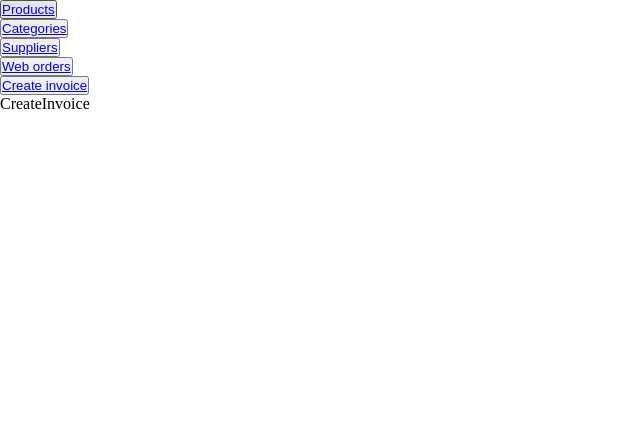
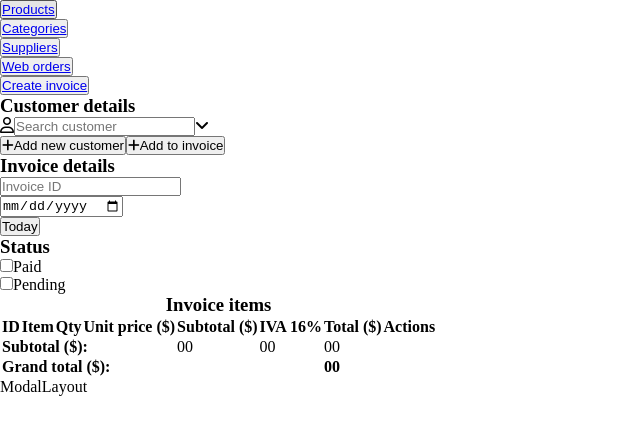
Before and after one commit to DajLx/InventorySystem, a React (Vite) app in the folder react/: page /create-invoice in a window 1280 px wide. Shown: the top 432 px of the page, without its empty margins (0-640 px from the left). Built offline with nearby package versions, Linux system fonts and the light colour scheme.

Commit message:
Redux store added

```diff
--- a/react/package.json
+++ b/react/package.json
@@ -10,8 +10,10 @@
     "preview": "vite preview"
   },
   "dependencies": {
+    "@reduxjs/toolkit": "^2.12.0",
     "react": "^19.2.8",
     "react-dom": "^19.2.8",
+    "react-redux": "^9.3.0",
     "react-router": "^8.3.0"
   },
   "devDependencies": {
--- /dev/null
+++ b/react/src/app/store.js
@@ -0,0 +1,9 @@
+import { configureStore } from "@reduxjs/toolkit";
+
+import modalReducer from "../features/modal/modalSlice";
+
+export const store = configureStore({
+  reducer: {
+    modal: modalReducer,
+  },
+});
--- /dev/null
+++ b/react/src/components/ModalLayout.jsx
@@ -0,0 +1,5 @@
+function ModalLayout() {
+  return <div>ModalLayout</div>;
+}
+
+export default ModalLayout;
--- a/react/src/components/home/Categories.jsx
+++ b/react/src/components/home/Categories.jsx
@@ -14,10 +14,12 @@ function Categories() {
         <td>{productsQuantity}</td>
         <td>
           <button type="button">
-            <i className="fa-regular fa-pen-to-square"></i>Edit
+            <i className="fa-regular fa-pen-to-square" aria-hidden="true"></i>
+            Edit
           </button>
           <button type="button">
-            <i className="fa-regular fa-trash-can"></i>
+            <i className="fa-regular fa-trash-can" aria-hidden="true"></i>
+            <span className="sr-only">delete</span>
           </button>
         </td>
       </tr>
@@ -32,7 +34,9 @@ function Categories() {
           name="search-bar"
           placeholder="Search categories..."
         />
-        <button type="button">New category</button>
+        <button type="button">
+          <i className="fa-solid fa-plus" aria-hidden="true"></i>New category
+        </button>
       </div>
 
       <div className="table-wrapper">
--- a/react/src/components/home/CreateInvoice.jsx
+++ b/react/src/components/home/CreateInvoice.jsx
@@ -1,5 +1,203 @@
+import { useState } from "react";
+
+import ModalLayout from "../ModalLayout";
+
 function CreateInvoice() {
-  return <div>CreateInvoice</div>;
+  const [dateValue, setDateValue] = useState("");
+  const [statusCheck, setStatusCheck] = useState(false);
+
+  const invoiceItemsStock = [];
+
+  const displayTableData = (it, index) => {
+    const { id, item, supplier, amount, price } = it;
+
+    return (
+      <tr key={index}>
+        <th scope="row">{id}</th>
+        <td>
+          {item} <span>{supplier}</span>
+        </td>
+        <td>{amount}</td>
+        <td>{price}</td>
+        <td>{amount * price}</td>
+        <td>{amount * price}</td>
+        <td>{amount * price}</td>
+        <td>
+          <button type="button">
+            <i className="fa-regular fa-trash-can" aria-hidden="true"></i>
+            <span className="sr-only">delete</span>
+          </button>
+        </td>
+      </tr>
+    );
+  };
+
+  const setTodayDate = () => {
+    const today = new Date().toISOString().split("T")[0];
+
+    setDateValue(today);
+  };
+
+  const handleStatusCheck = (e) => {
+    const status = e.target.getAttribute("data-status");
+
+    setStatusCheck(statusCheck != status ? status : false);
+  };
+
+  return (
+    <>
+      <div className="invoice-costumer-wrapper">
+        <h3>Customer details</h3>
+
+        <div className="invoice-element invoice-element--left">
+          <div className="input-wrapper">
+            <label htmlFor="search-customer-bar">
+              <i className="fa-regular fa-user" aria-hidden="true"></i>
+              <span className="sr-only">Search customer</span>
+            </label>
+
+            <input
+              type="text"
+              name="search-customer-bar"
+              id="search-customer-bar"
+              placeholder="Search customer"
+            />
+
+            <label htmlFor="search-customer-bttn">
+              <i className="fa-solid fa-angle-down" aria-hidden="true"></i>
+              <span className="sr-only">open customer list</span>
+            </label>
+          </div>
+
+          <button type="button">
+            <i className="fa-solid fa-plus" aria-hidden="true"></i>
+            Add new customer
+          </button>
+
+          <button type="button">
+            <i className="fa-solid fa-plus" aria-hidden="true"></i>
+            Add to invoice
+          </button>
+        </div>
+
+        <div className="invoice-element invoice-element--rigth">
+          <div className="invoice-details-wrapper">
+            <h3>Invoice details</h3>
+
+            <div className="input-group">
+              <div className="input-wrapper">
+                <label htmlFor="invoice-id" className="sr-only">
+                  Invoice ID
+                </label>
+                <input
+                  type="text"
+                  name="invoice-id"
+                  id="invoice-id"
+                  placeholder="Invoice ID"
+                />
+              </div>
+
+              <div className="input-wrapper">
+                <label htmlFor="invoice-date" className="sr-only">
+                  Invoice date
+                </label>
+                <input
+                  type="date"
+                  name="invoice-date"
+                  id="invoice-date"
+                  value={dateValue}
+                  data-placeholder="Date"
+                  className={!dateValue ? "is-empty" : ""}
+                  onChange={(e) => setDateValue(e.target.value)}
+                />
+              </div>
+
+              <button
+                type="button"
+                className="bttn-today"
+                onClick={setTodayDate}
+              >
+                Today
+              </button>
+            </div>
+          </div>
+
+          <div className="invoice-status-wrapper">
+            <h3>Status</h3>
+
+            <div className="checkbox-wrapper">
+              <input
+                type="checkbox"
+                name="paid-status-check"
+                id="paid-status-check"
+                data-status="paid"
+                checked={statusCheck == "paid" ? true : false}
+                onChange={handleStatusCheck}
+              />
+              <label htmlFor="paid-status-check">Paid</label>
+            </div>
+
+            <div className="checkbox-wrapper">
+              <input
+                type="checkbox"
+                name="pending-status-check"
+                id="pending-status-check"
+                data-status="pending"
+                checked={statusCheck == "pending" ? true : false}
+                onChange={handleStatusCheck}
+              />
+              <label htmlFor="pending-status-check">Pending</label>
+            </div>
+          </div>
+        </div>
+      </div>
+
+      <div className="invoice-table-wrapper">
+        <table>
+          <caption>
+            <h3>Invoice items</h3>
+          </caption>
+
+          <thead>
+            <tr>
+              <th scope="col">ID</th>
+              <th scope="col">Item</th>
+              <th scope="col">Qty</th>
+              <th scope="col">Unit price ($)</th>
+              <th scope="col">Subtotal ($)</th>
+              <th scope="col">IVA 16%</th>
+              <th scope="col">Total ($)</th>
+              <th scope="col">Actions</th>
+            </tr>
+          </thead>
+
+          <tbody>{invoiceItemsStock.map(displayTableData)}</tbody>
+
+          <tfoot>
+            <tr>
+              <td colSpan={4} className="text-right">
+                <strong>Subtotal ($):</strong>
+              </td>
+              <td scope="col">00</td>
+              <td scope="col">00</td>
+              <td scope="col">00</td>
+            </tr>
+
+            <tr>
+              <td colSpan={6} className="text-right">
+                <strong>Grand total ($):</strong>
+              </td>
+              <td>
+                <strong>00</strong>
+              </td>
+            </tr>
+          </tfoot>
+        </table>
+      </div>
+
+      <ModalLayout />
+    </>
+  );
 }
 
 export default CreateInvoice;
--- a/react/src/components/home/Products.jsx
+++ b/react/src/components/home/Products.jsx
@@ -28,10 +28,12 @@ function Products() {
         <td>{price}</td>
         <td>
           <button type="button">
-            <i className="fa-regular fa-pen-to-square"></i>Edit
+            <i className="fa-regular fa-pen-to-square" aria-hidden="true"></i>
+            Edit
           </button>
           <button type="button">
-            <i className="fa-regular fa-trash-can"></i>
+            <i className="fa-regular fa-trash-can" aria-hidden="true"></i>
+            <span className="sr-only">delete</span>
           </button>
         </td>
       </tr>
@@ -42,7 +44,9 @@ function Products() {
     <>
       <div className="input-group">
         <input type="text" name="search-bar" placeholder="Search products..." />
-        <button type="button">New product</button>
+        <button type="button">
+          <i className="fa-solid fa-plus" aria-hidden="true"></i>New product
+        </button>
       </div>
 
       <div className="table-wrapper">
--- a/react/src/components/home/Suppliers.jsx
+++ b/react/src/components/home/Suppliers.jsx
@@ -28,10 +28,12 @@ function Suppliers() {
         <td>{email}</td>
         <td>
           <button type="button">
-            <i className="fa-regular fa-pen-to-square"></i>Edit
+            <i className="fa-regular fa-pen-to-square" aria-hidden="true"></i>
+            Edit
           </button>
           <button type="button">
-            <i className="fa-regular fa-trash-can"></i>
+            <i className="fa-regular fa-trash-can" aria-hidden="true"></i>
+            <span className="sr-only">delete</span>
           </button>
         </td>
       </tr>
@@ -46,7 +48,9 @@ function Suppliers() {
           name="search-bar"
           placeholder="Search suppliers..."
         />
-        <button type="button">New supplier</button>
+        <button type="button">
+          <i className="fa-solid fa-plus" aria-hidden="true"></i>New supplier
+        </button>
       </div>
 
       <div className="table-wrapper">
--- a/react/src/css/index.css
+++ b/react/src/css/index.css
@@ -8,3 +8,29 @@ body {
   min-height: 100vh;
   overflow: scroll;
 }
+
+.sr-only {
+  position: absolute;
+  width: 1px;
+  height: 1px;
+  padding: 0;
+  margin: -1px;
+  overflow: hidden;
+  clip: rect(0, 0, 0, 0);
+  white-space: nowrap;
+  border: 0;
+}
+
+.invoice-column .input-group input[type=date] {
+  position: relative;
+}
+
+.invoice-column .input-group input[type=date].is-empty:not(:focus)::before {
+  content: attr(data-placeholder);
+  width: calc(100% - 1.2rem);
+  position: absolute;
+  top: 50%;
+  color: #757575;
+  background-color: #fff;
+  transform: translateY(-50%);
+}
--- /dev/null
+++ b/react/src/features/modal/modalSlice.js
@@ -0,0 +1,28 @@
+import { createSlice } from "@reduxjs/toolkit";
+
+const initialState = {
+  isOpen: false,
+  modalType: null,
+  modalProps: {},
+};
+
+const modalSlice = createSlice({
+  name: "modal",
+  initialState,
+  reducers: {
+    openModal: (state, action) => {
+      state.isOpen = true;
+      state.modalType = action.payload.modalType;
+      state.modalProps = action.payload.modalProps || {};
+    },
+    closeModal: (state) => {
+      state.isOpen = false;
+      state.modalType = null;
+      state.modalProps = {};
+    },
+  },
+});
+
+export const { openModal, closeModal } = modalSlice.actions;
+
+export default modalSlice.reducer;
--- a/react/src/main.jsx
+++ b/react/src/main.jsx
@@ -1,13 +1,18 @@
 import { StrictMode } from "react";
 import { createRoot } from "react-dom/client";
 import { BrowserRouter } from "react-router";
+import { Provider } from "react-redux";
+
+import App from "./App.jsx";
+import { store } from "./app/store.js";
 import "./css/index.css";
-import App from "./App.jsx";
 
 createRoot(document.getElementById("root")).render(
   <StrictMode>
     <BrowserRouter>
-      <App />
+      <Provider store={store}>
+        <App />
+      </Provider>
     </BrowserRouter>
   </StrictMode>,
 );
```
Also changed, not shown: react/src/index.scss (+14 -1 lines), react/src/scss/_createInvoice.scss (added, +19 -0 lines), 1 other file (tests, documents, lock files or other folders).
